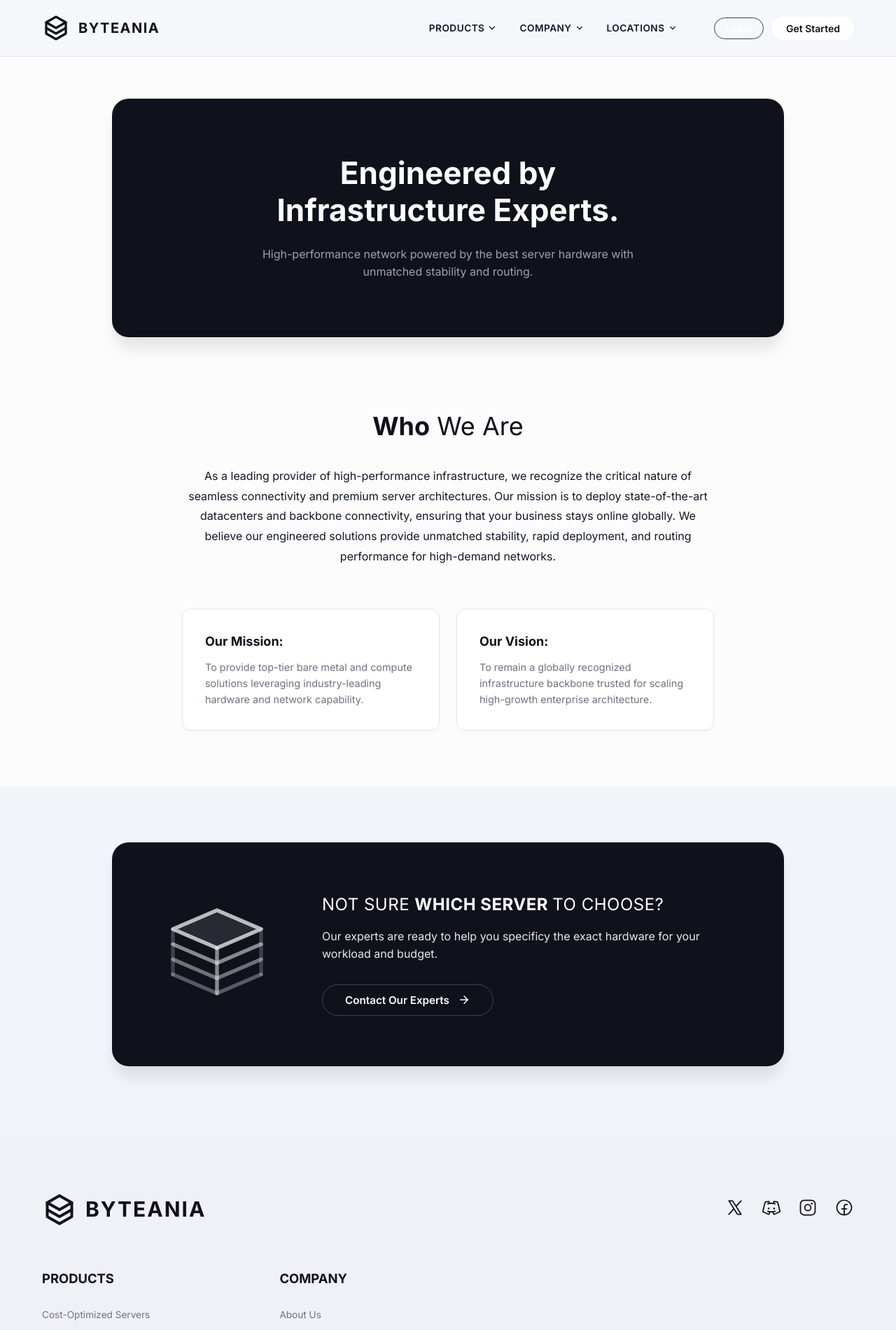
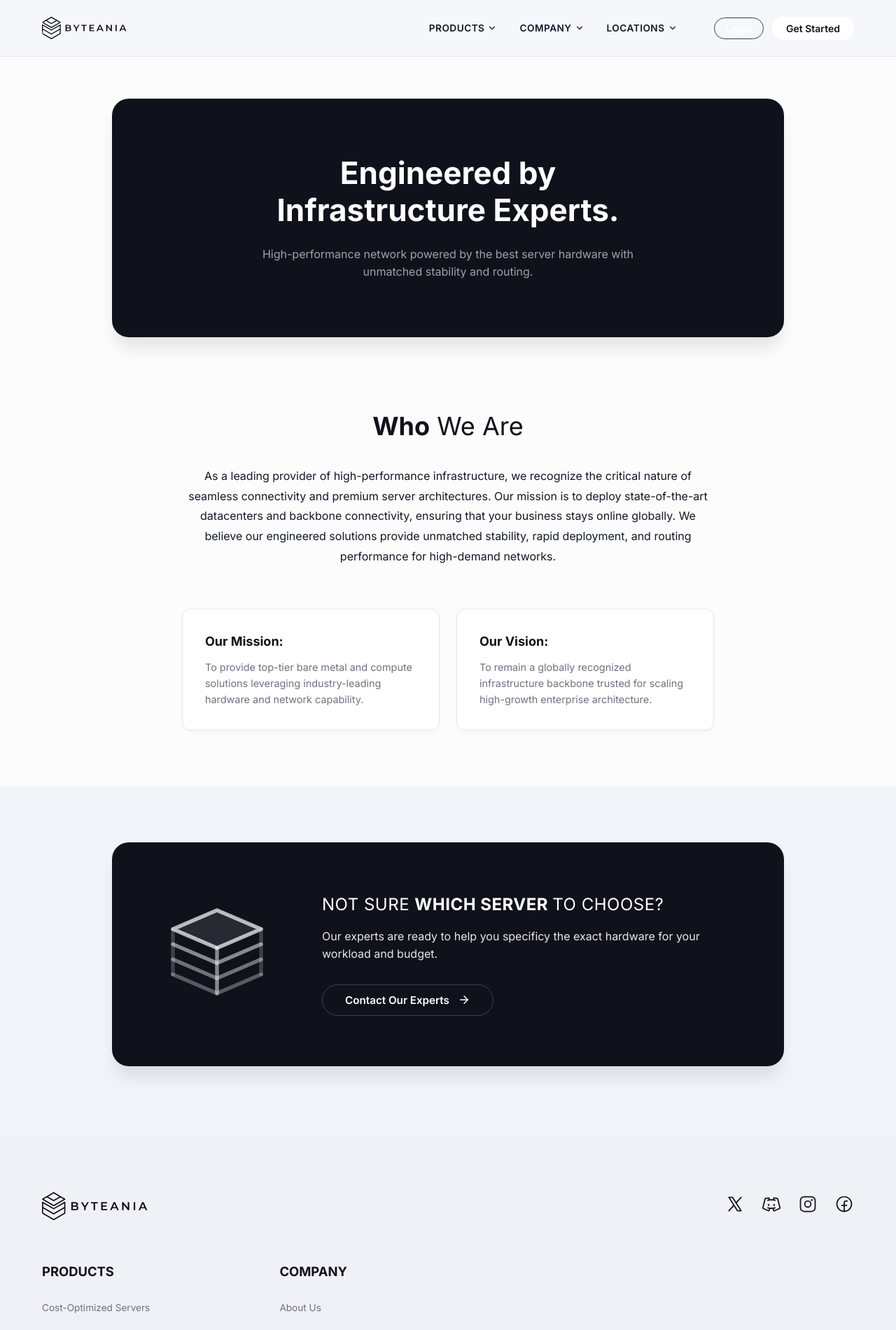
Before and after one commit to souiiii/Bytenia, a React (Vite) app: page /company in a window 1280 px wide. Shown: the top 1901 px of the page at 70% size. Built offline with nearby package versions, Linux system fonts and the light colour scheme; what react-world-flags would draw is missing.

Commit message:
feat: implement site-wide Navbar and Footer components with brand assets

```diff
--- a/src/components/Footer/Footer.jsx
+++ b/src/components/Footer/Footer.jsx
@@ -1,5 +1,6 @@
 import React from "react";
 import { XLogo, DiscordLogo, InstagramLogo, FacebookLogo } from "@phosphor-icons/react";
+import Logo from '../../assets/Logo.svg';
 import "./Footer.css";
 
 const Footer = () => {
@@ -10,12 +11,7 @@ const Footer = () => {
         {/* Top Header Row */}
         <div className="footer-top">
           <div className="footer-logo">
-            <svg width="50" height="50" viewBox="0 0 100 100" fill="none" stroke="currentColor" strokeWidth="8" strokeLinecap="round" strokeLinejoin="round">
-              <polygon points="50,10 85,30 85,70 50,90 15,70 15,30" />
-              <polyline points="15,30 50,50 85,30" />
-              <polyline points="15,50 50,70 85,50" />
-            </svg>
-            <span className="footer-logo-text">BYTEANIA</span>
+            <img src={Logo} alt="Byteania Logo" style={{ height: '40px', width: 'auto' }} />
           </div>
 
           <div className="footer-socials">
--- a/src/components/Navbar/Navbar.jsx
+++ b/src/components/Navbar/Navbar.jsx
@@ -1,6 +1,7 @@
 import React, { useState } from 'react';
 import { Menu, X, ChevronDown } from 'lucide-react';
 import { Link } from 'react-router-dom';
+import Logo from '../../assets/Logo.svg';
 import './Navbar.css';
 
 const Navbar = () => {
@@ -15,17 +16,9 @@ const Navbar = () => {
   return (
     <nav className="navbar">
       <div className="navbar-container container">
-        <div className="navbar-logo">
-          <div className="logo-icon">
-            {/* Simple geometric logo placeholder resembling Byteania's layered logo */}
-            <svg className="logo-icon" width="32" height="32" viewBox="0 0 100 100" fill="none" stroke="currentColor" strokeWidth="8" strokeLinecap="round" strokeLinejoin="round">
-            <polygon points="50,10 85,30 85,70 50,90 15,70 15,30" />
-            <polyline points="15,30 50,50 85,30" />
-            <polyline points="15,50 50,70 85,50" />
-          </svg>
-          </div>
-          <span className="logo-text">BYTEANIA</span>
-        </div>
+        <Link to="/" className="navbar-logo">
+          <img src={Logo} alt="Byteania Logo" style={{ height: '32px', width: 'auto' }} />
+        </Link>
 
         {/* Desktop Menu */}
         <div className="navbar-menu desktop-menu">
```
Also changed, not shown: src/assets/Logo.svg (added).
